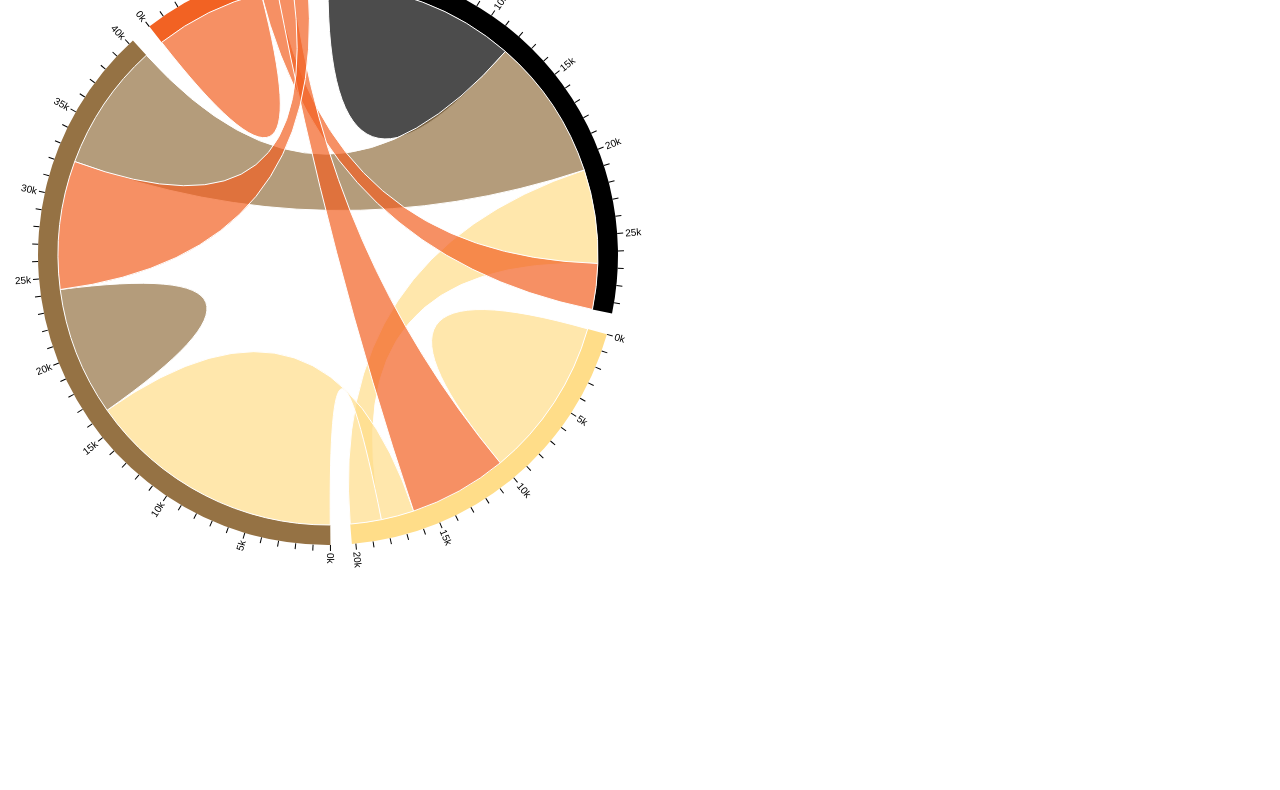
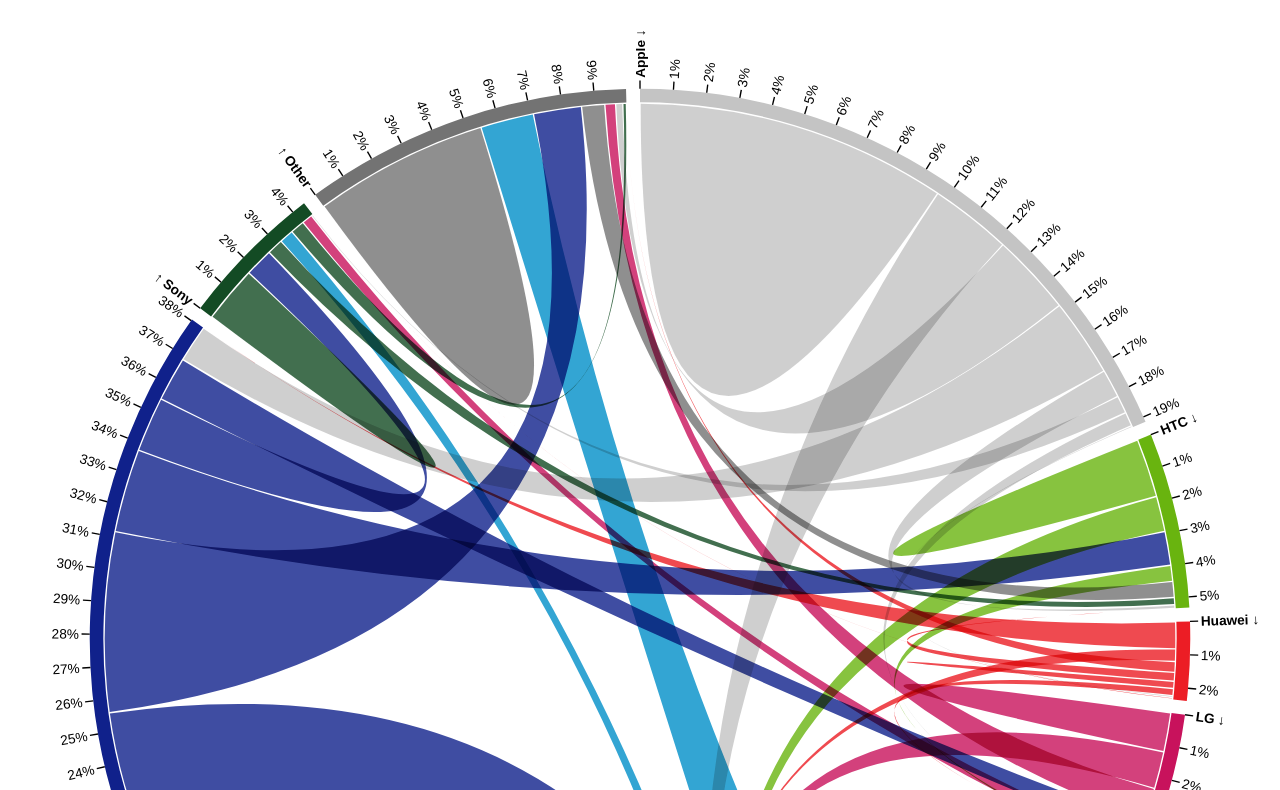
Before and after one commit to herreio/minimal-chord, a plain HTML site: page index.html in a window 1280 px wide. Shown: the part 73-863 px from the top of the page. Before the commit the page ends 800 px from the top, so only its background shows below. Drawn offline with nearby package versions, Linux system fonts and the light colour scheme.

Commit message:
Add second example

```diff
--- /dev/null
+++ b/assets/js/hair-colors.js
@@ -0,0 +1,93 @@
+/* based on https://observablehq.com/@d3/chord-diagram/2 */
+
+(function () {
+
+    function groupTicks(d, step) {
+        const k = (d.endAngle - d.startAngle) / d.value;
+        return d3.range(0, d.value, step).map(value => {
+            return { value: value, angle: value * k + d.startAngle };
+        });
+    }
+
+    const data = Object.assign([
+        [11975, 5871, 8916, 2868],
+        [1951, 10048, 2060, 6171],
+        [8010, 16145, 8090, 8045],
+        [1013, 990, 940, 6907]
+    ], {
+        names: ["black", "blond", "brown", "red"],
+        colors: ["#000000", "#ffdd89", "#957244", "#f26223"]
+    });
+
+    const width = 640;
+    const height = width;
+    const outerRadius = Math.min(width, height) * 0.5 - 30;
+    const innerRadius = outerRadius - 20;
+    const { names, colors } = data;
+    const sum = d3.sum(data.flat());
+    const tickStep = d3.tickStep(0, sum, 100);
+    const tickStepMajor = d3.tickStep(0, sum, 20);
+    const formatValue = d3.formatPrefix(",.0", tickStep);
+
+    const chord = d3.chord()
+        .padAngle(20 / innerRadius)
+        .sortSubgroups(d3.descending);
+
+    const arc = d3.arc()
+        .innerRadius(innerRadius)
+        .outerRadius(outerRadius);
+
+    const ribbon = d3.ribbon()
+        .radius(innerRadius);
+
+    const svg = d3.select("body")
+        .append("svg")
+        .attr("width", width)
+        .attr("height", height)
+        .attr("viewBox", [-width / 2, -height / 2, width, height])
+        .attr("style", "max-width: 100%; height: auto; font: 10px sans-serif;");
+
+    const chords = chord(data);
+
+    const group = svg.append("g")
+        .selectAll()
+        .data(chords.groups)
+        .join("g");
+
+    group.append("path")
+        .attr("fill", d => colors[d.index])
+        .attr("d", arc)
+        .append("title")
+        .text(d => `${d.value.toLocaleString("en-US")} ${names[d.index]}`);
+
+    const groupTick = group.append("g")
+        .selectAll()
+        .data(d => groupTicks(d, tickStep))
+        .join("g")
+        .attr("transform", d => `rotate(${d.angle * 180 / Math.PI - 90}) translate(${outerRadius},0)`);
+
+    groupTick.append("line")
+        .attr("stroke", "currentColor")
+        .attr("x2", 6);
+
+    groupTick
+        .filter(d => d.value % tickStepMajor === 0)
+        .append("text")
+        .attr("x", 8)
+        .attr("dy", ".35em")
+        .attr("transform", d => d.angle > Math.PI ? "rotate(180) translate(-16)" : null)
+        .attr("text-anchor", d => d.angle > Math.PI ? "end" : null)
+        .text(d => formatValue(d.value));
+
+    svg.append("g")
+        .attr("fill-opacity", 0.7)
+        .selectAll()
+        .data(chords)
+        .join("path")
+        .attr("d", ribbon)
+        .attr("fill", d => colors[d.target.index])
+        .attr("stroke", "white")
+        .append("title")
+        .text(d => `${d.source.value.toLocaleString("en-US")} ${names[d.source.index]} → ${names[d.target.index]}${d.source.index !== d.target.index ? `\n${d.target.value.toLocaleString("en-US")} ${names[d.target.index]} → ${names[d.source.index]}` : ``}`);
+
+}());
--- a/assets/js/main.js
+++ /dev/null
@@ -1,87 +0,0 @@
-const data = Object.assign([
-    [11975, 5871, 8916, 2868],
-    [1951, 10048, 2060, 6171],
-    [8010, 16145, 8090, 8045],
-    [1013, 990, 940, 6907]
-], {
-    names: ["black", "blond", "brown", "red"],
-    colors: ["#000000", "#ffdd89", "#957244", "#f26223"]
-});
-
-function groupTicks(d, step) {
-    const k = (d.endAngle - d.startAngle) / d.value;
-    return d3.range(0, d.value, step).map(value => {
-        return { value: value, angle: value * k + d.startAngle };
-    });
-}
-
-const width = 640;
-const height = width;
-const outerRadius = Math.min(width, height) * 0.5 - 30;
-const innerRadius = outerRadius - 20;
-const { names, colors } = data;
-const sum = d3.sum(data.flat());
-const tickStep = d3.tickStep(0, sum, 100);
-const tickStepMajor = d3.tickStep(0, sum, 20);
-const formatValue = d3.formatPrefix(",.0", tickStep);
-
-const chord = d3.chord()
-    .padAngle(20 / innerRadius)
-    .sortSubgroups(d3.descending);
-
-const arc = d3.arc()
-    .innerRadius(innerRadius)
-    .outerRadius(outerRadius);
-
-const ribbon = d3.ribbon()
-    .radius(innerRadius);
-
-const svg = d3.select('body')
-    .append("svg")
-    .attr("width", width)
-    .attr("height", height)
-    .attr("viewBox", [-width / 2, -height / 2, width, height])
-    .attr("style", "max-width: 100%; height: auto; font: 10px sans-serif;");
-
-const chords = chord(data);
-
-const group = svg.append("g")
-    .selectAll()
-    .data(chords.groups)
-    .join("g");
-
-group.append("path")
-    .attr("fill", d => colors[d.index])
-    .attr("d", arc)
-    .append("title")
-    .text(d => `${d.value.toLocaleString("en-US")} ${names[d.index]}`);
-
-const groupTick = group.append("g")
-    .selectAll()
-    .data(d => groupTicks(d, tickStep))
-    .join("g")
-    .attr("transform", d => `rotate(${d.angle * 180 / Math.PI - 90}) translate(${outerRadius},0)`);
-
-groupTick.append("line")
-    .attr("stroke", "currentColor")
-    .attr("x2", 6);
-
-groupTick
-    .filter(d => d.value % tickStepMajor === 0)
-    .append("text")
-    .attr("x", 8)
-    .attr("dy", ".35em")
-    .attr("transform", d => d.angle > Math.PI ? "rotate(180) translate(-16)" : null)
-    .attr("text-anchor", d => d.angle > Math.PI ? "end" : null)
-    .text(d => formatValue(d.value));
-
-svg.append("g")
-    .attr("fill-opacity", 0.7)
-    .selectAll()
-    .data(chords)
-    .join("path")
-    .attr("d", ribbon)
-    .attr("fill", d => colors[d.target.index])
-    .attr("stroke", "white")
-    .append("title")
-    .text(d => `${d.source.value.toLocaleString("en-US")} ${names[d.source.index]} → ${names[d.target.index]}${d.source.index !== d.target.index ? `\n${d.target.value.toLocaleString("en-US")} ${names[d.target.index]} → ${names[d.source.index]}` : ``}`);
--- /dev/null
+++ b/assets/js/phone-brands.js
@@ -0,0 +1,106 @@
+/* based on https://observablehq.com/@d3/chord-diagram/ */
+
+(function () {
+
+    function groupTicks(d, step) {
+        const k = (d.endAngle - d.startAngle) / d.value;
+        return d3.range(0, d.value, step).map(value => {
+            return { value: value, angle: value * k + d.startAngle };
+        });
+    }
+
+    const data = Object.assign([
+        [.096899, .008859, .000554, .004430, .025471, .024363, .005537, .025471],
+        [.001107, .018272, .000000, .004983, .011074, .010520, .002215, .004983],
+        [.000554, .002769, .002215, .002215, .003876, .008306, .000554, .003322],
+        [.000554, .001107, .000554, .012182, .011628, .006645, .004983, .010520],
+        [.002215, .004430, .000000, .002769, .104097, .012182, .004983, .028239],
+        [.011628, .026024, .000000, .013843, .087486, .168328, .017165, .055925],
+        [.000554, .004983, .000000, .003322, .004430, .008859, .017719, .004430],
+        [.002215, .007198, .000000, .003322, .016611, .014950, .001107, .054264]
+    ], {
+        names: ["Apple", "HTC", "Huawei", "LG", "Nokia", "Samsung", "Sony", "Other"],
+        colors: ["#c4c4c4", "#69b40f", "#ec1d25", "#c8125c", "#008fc8", "#10218b", "#134b24", "#737373"]
+    });
+
+    const width = 928;
+    const height = width;
+    const { names, colors } = data;
+    const outerRadius = Math.min(width, height) * 0.5 - 60;
+    const innerRadius = outerRadius - 10;
+    const tickStep = d3.tickStep(0, d3.sum(data.flat()), 100);
+    const formatValue = d3.format(".1~%");
+
+    const chord = d3.chord()
+        .padAngle(10 / innerRadius)
+        .sortSubgroups(d3.descending)
+        .sortChords(d3.descending);
+
+    const arc = d3.arc()
+        .innerRadius(innerRadius)
+        .outerRadius(outerRadius);
+
+    const ribbon = d3.ribbon()
+        .radius(innerRadius - 1)
+        .padAngle(1 / innerRadius);
+
+    const color = d3.scaleOrdinal(names, colors);
+
+    const svg = d3.select("body")
+        .append("svg")
+        .attr("width", width)
+        .attr("height", height)
+        .attr("viewBox", [-width / 2, -height / 2, width, height])
+        .attr("style", "width: 100%; height: auto; font: 10px sans-serif;");
+
+    const chords = chord(data);
+
+    const group = svg.append("g")
+        .selectAll()
+        .data(chords.groups)
+        .join("g");
+
+    group.append("path")
+        .attr("fill", d => color(names[d.index]))
+        .attr("d", arc);
+
+    group.append("title")
+        .text(d => `${names[d.index]}\n${formatValue(d.value)}`);
+
+    const groupTick = group.append("g")
+        .selectAll()
+        .data(d => groupTicks(d, tickStep))
+        .join("g")
+        .attr("transform", d => `rotate(${d.angle * 180 / Math.PI - 90}) translate(${outerRadius},0)`);
+
+    groupTick.append("line")
+        .attr("stroke", "currentColor")
+        .attr("x2", 6);
+
+    groupTick.append("text")
+        .attr("x", 8)
+        .attr("dy", "0.35em")
+        .attr("transform", d => d.angle > Math.PI ? "rotate(180) translate(-16)" : null)
+        .attr("text-anchor", d => d.angle > Math.PI ? "end" : null)
+        .text(d => formatValue(d.value));
+
+    group.select("text")
+        .attr("font-weight", "bold")
+        .text(function (d) {
+            return this.getAttribute("text-anchor") === "end"
+                ? `↑ ${names[d.index]}`
+                : `${names[d.index]} ↓`;
+        });
+
+    svg.append("g")
+        .attr("fill-opacity", 0.8)
+        .selectAll("path")
+        .data(chords)
+        .join("path")
+        .style("mix-blend-mode", "multiply")
+        .attr("fill", d => color(names[d.source.index]))
+        .attr("d", ribbon)
+        .append("title")
+        .text(d => `${formatValue(d.source.value)} ${names[d.target.index]} → ${names[d.source.index]}${d.source.index === d.target.index ? "" : `\n${formatValue(d.target.value)} ${names[d.source.index]} → ${names[d.target.index]}`}`);
+
+}());
--- a/index.html
+++ b/index.html
@@ -3,14 +3,17 @@
 
 <head>
   <meta charset="utf-8">
-  <title>Minimal D3 Chord Example</title>
+  <title>Minimal Example for Chord Diagrams via D3</title>
   <meta name="viewport" content="width=device-width, initial-scale=1.0">
   <!-- <link rel="stylesheet" type="text/css" href="./assets/css/main.css"> -->
   <script src="https://d3js.org/d3.v7.js"></script>
 </head>
 
 <body>
-  <script src="./assets/js/main.js"></script>
+  <h1>Phone Brands</h1>
+  <script src="./assets/js/phone-brands.js"></script>
+  <h1>Hair Colors</h1>
+  <script src="./assets/js/hair-colors.js"></script>
 </body>
 
 </html>
```
Also changed, not shown: 1 other file.
